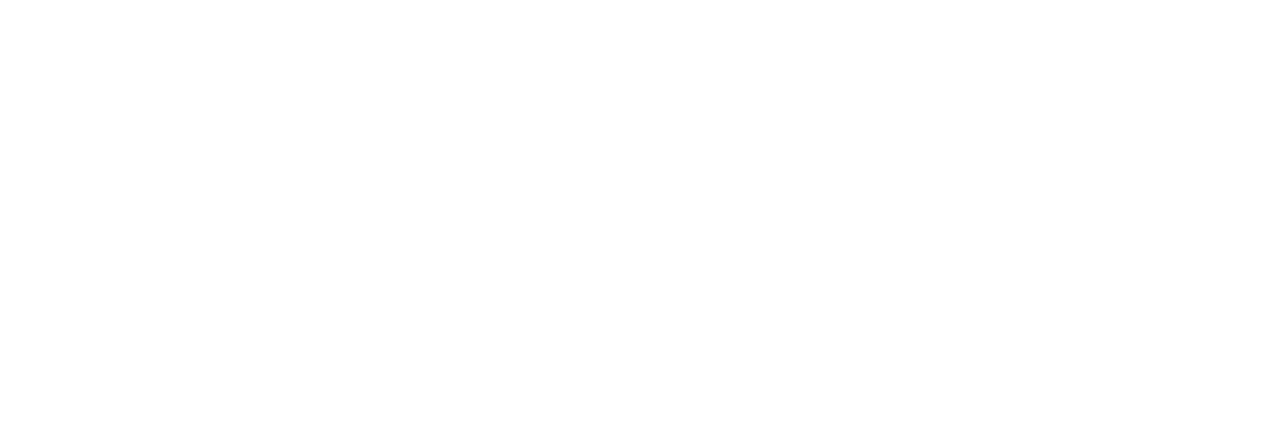
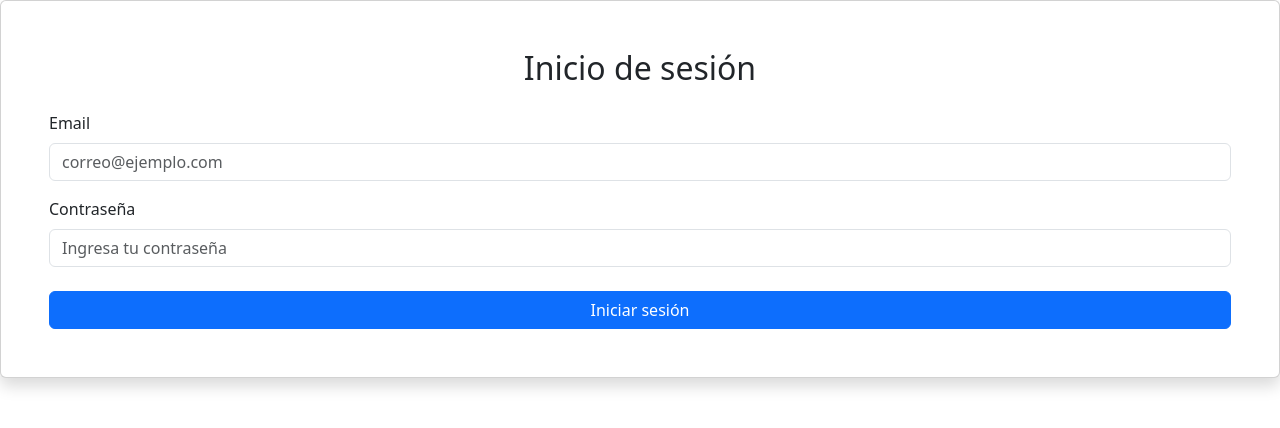
Before and after one commit to toffycaluga/alke_wallet, a plain HTML site: page login.html in a window 1280 px wide. Drawn offline with nearby package versions, Linux system fonts and the light colour scheme.

Commit message:
feat: agregando form login

```diff
--- a/login.html
+++ b/login.html
@@ -19,7 +19,56 @@
 </head>
 
 <body>
+      <main class="wallet-container">
+    <section class="card wallet-card shadow">
+      <div class="card-body p-4 p-md-5">
 
+        <h2 class="wallet-title text-center mb-4">
+          Inicio de sesión
+        </h2>
+        <div id="message-container"></div>
+        <form id="login-form" action="menu.html">
+
+          <div class="mb-3">
+            <label for="email" class="form-label">
+              Email
+            </label>
+
+            <input
+              type="email"
+              class="form-control"
+              id="email"
+              placeholder="correo@ejemplo.com"
+              required
+            >
+          </div>
+
+          <div class="mb-4">
+            <label for="password" class="form-label">
+              Contraseña
+            </label>
+
+            <input
+              type="password"
+              class="form-control"
+              id="password"
+              placeholder="Ingresa tu contraseña"
+              required
+            >
+          </div>
+
+          <button
+            type="submit"
+            class="btn btn-primary w-100 wallet-button"
+          >
+            Iniciar sesión
+          </button>
+
+        </form>
+
+      </div>
+    </section>
+  </main>
 
   <script src="https://code.jquery.com/jquery-3.7.1.min.js"></script>
   <script
```
